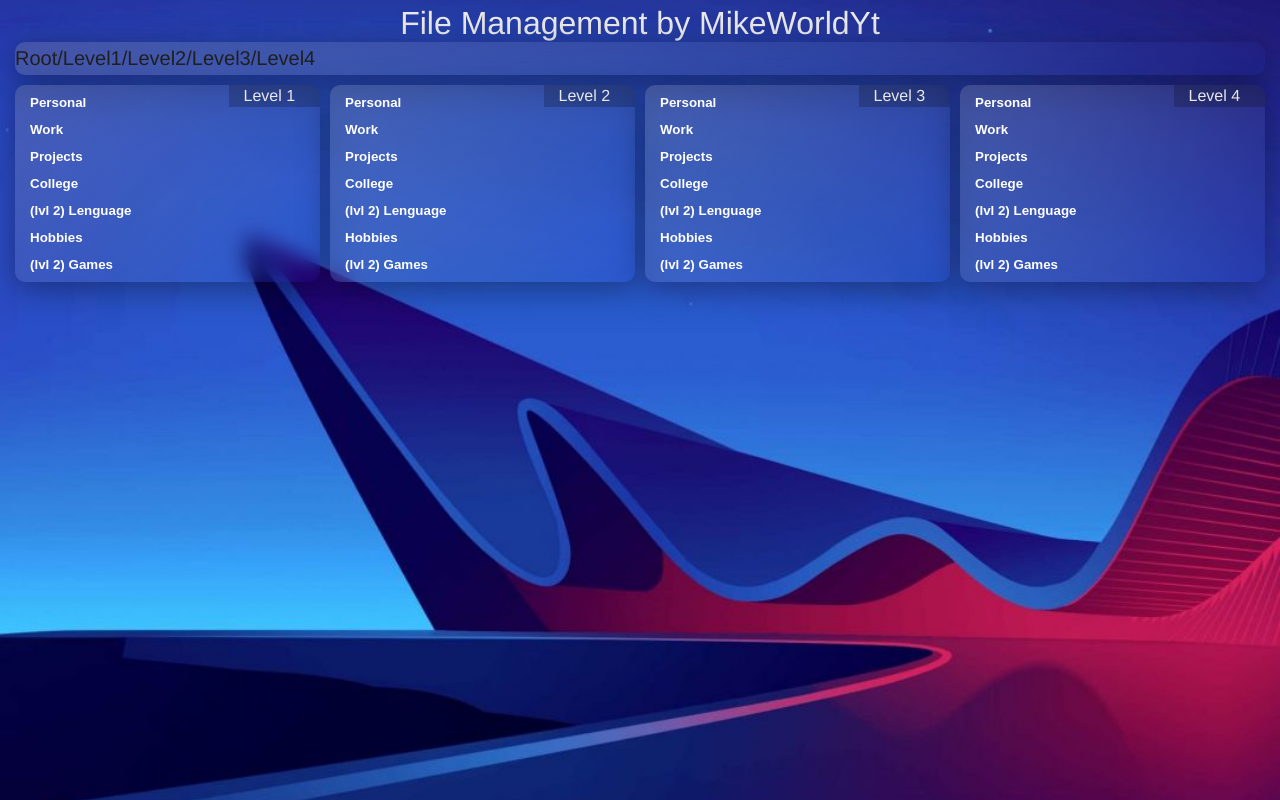
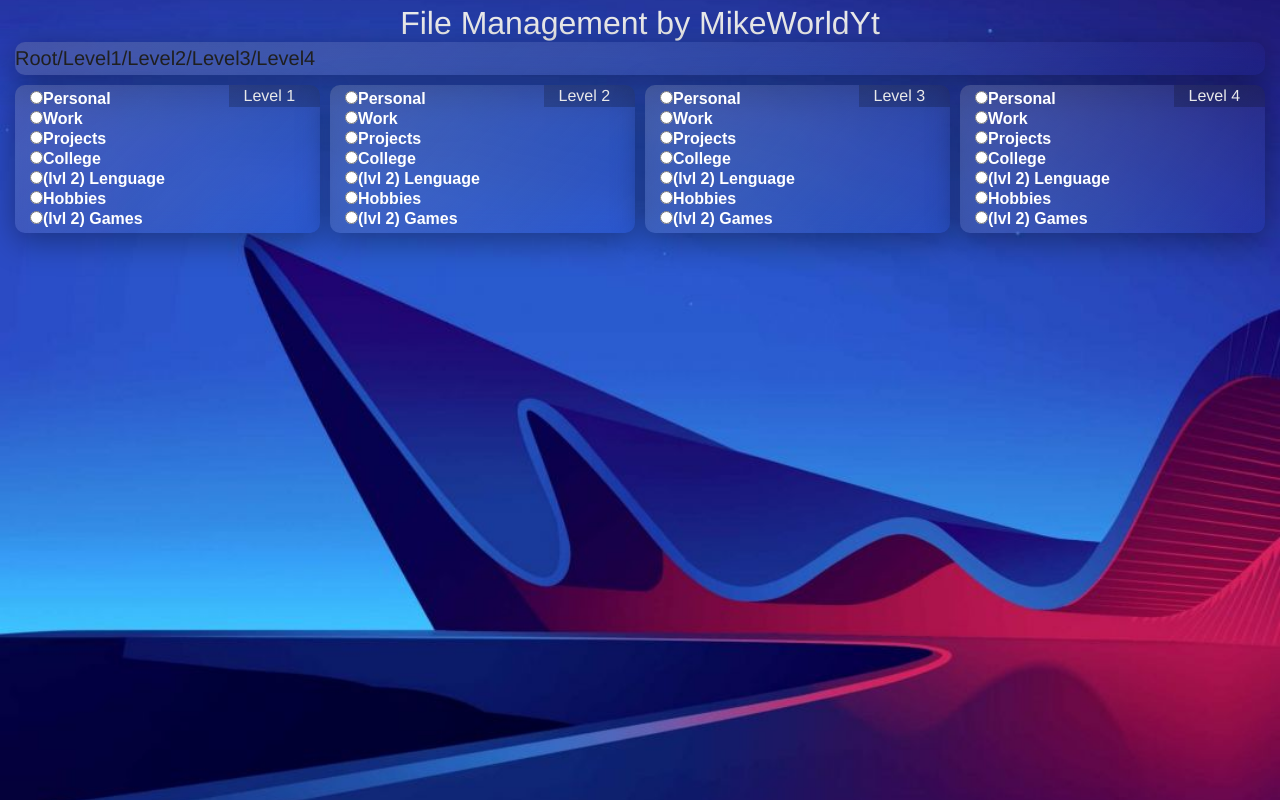
Before and after one commit to MikeWorldYt/Directory-react, a React (Vite) app: page / in a window 1280 px wide. Built offline with nearby package versions, Linux system fonts and the light colour scheme.

Commit message:
button to label

```diff
--- a/src/components/column.jsx
+++ b/src/components/column.jsx
@@ -23,9 +23,9 @@ export default function Container(props) {
           <ul>
             {data.map((item, index) => (
               <li key={index}>
-                <button onClick={() => handleClick(item.data)} id={item.id} data-level={item.level}>
-                  {item.label}
-                </button>
+                <label onClick={() => handleClick(item.data)} id={item.id} data-level={item.level}>
+                  <input name={props.id} type="radio"></input>{item.label}
+                </label>
               </li>
             ))}
           </ul>
--- a/src/index.css
+++ b/src/index.css
@@ -69,7 +69,7 @@ li:last-child {
   border-bottom: none;
 }
 
-button {
+label {
   margin: 0px 0px;
   text-align: left;
   font-family: Arial, Helvetica, sans-serif;
@@ -82,7 +82,7 @@ button {
   padding: 5px 15px;
 }
 
-button:hover {
+label:hover {
   background: #96969628;
 }
 
```
